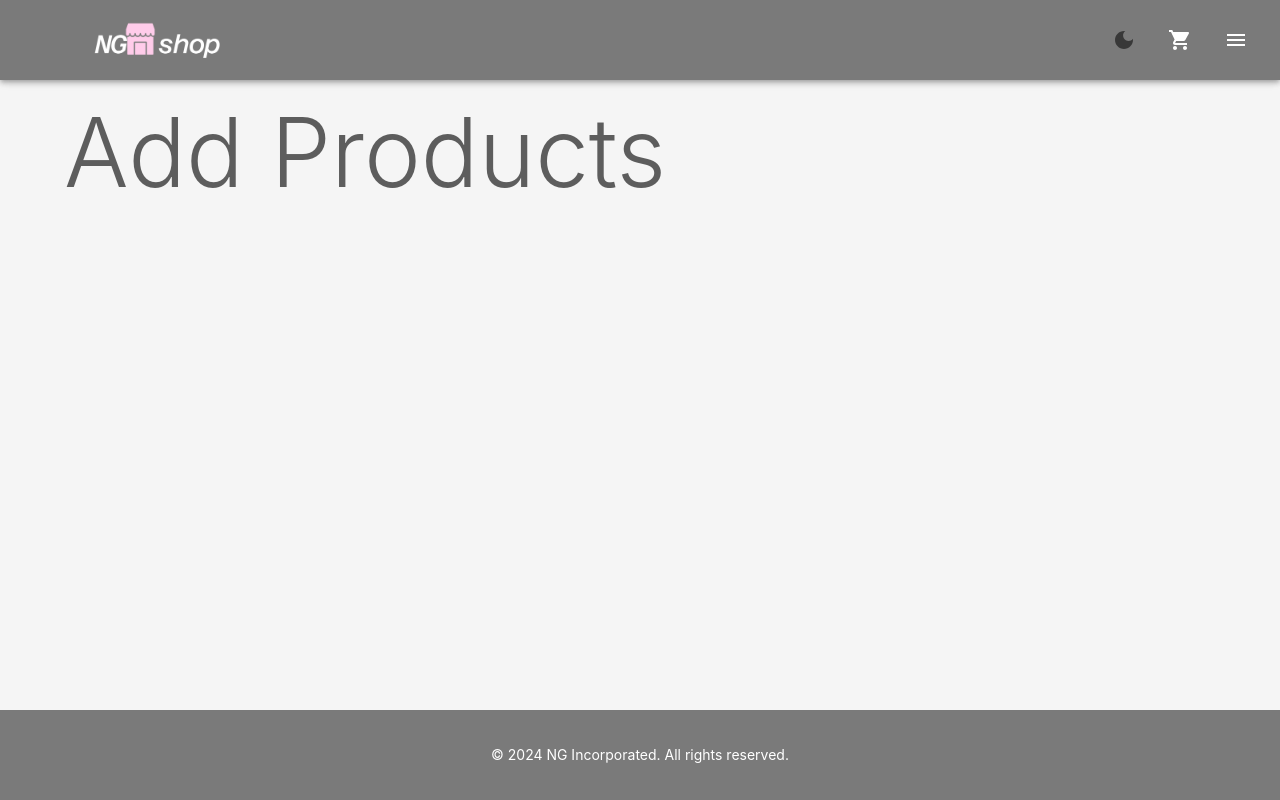
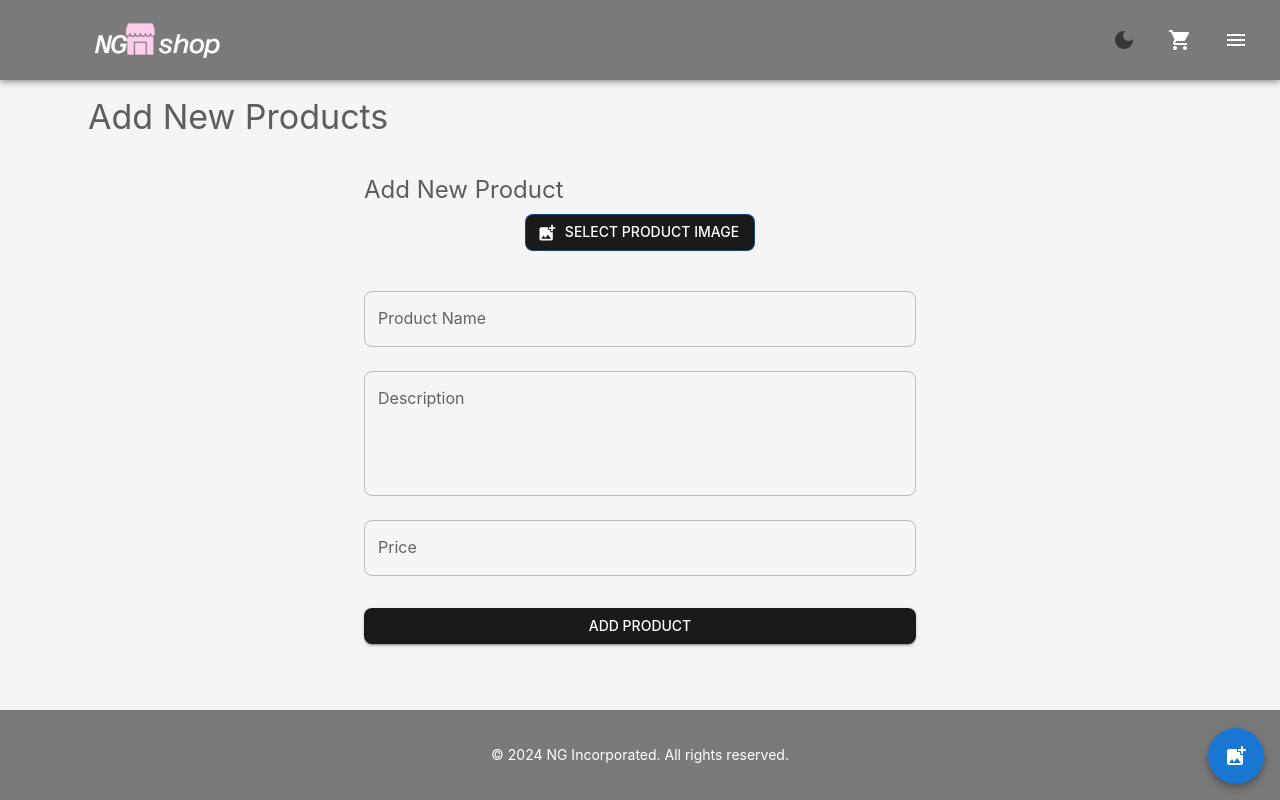
Before and after one commit to enxhisheta/myNGShop, a React (Vite) app: page /add-products in a window 1280 px wide. Built offline with nearby package versions, Linux system fonts and the light colour scheme.

Commit message:
added AddProductsForm

```diff
--- a/src/UI/AddProductsForm.tsx
+++ b/src/UI/AddProductsForm.tsx
@@ -0,0 +1,132 @@
+import { useState } from "react";
+import { useForm } from "react-hook-form";
+import { Box, TextField, Button, Typography, Fab } from "@mui/material";
+import AddPhotoAlternateIcon from "@mui/icons-material/AddPhotoAlternate";
+import { Product } from "../types/types";
+import useProducts from "../hooks/useProducts";
+
+const AddProductsForm = () => {
+  const { products } = useProducts();
+  const {
+    register,
+    handleSubmit,
+    formState: { errors },
+    reset,
+    setValue,
+  } = useForm<Omit<Product, "id">>();
+  const [selectedImage, setSelectedImage] = useState<string | null>(null);
+
+  const handleImageSelect = (event: React.ChangeEvent<HTMLInputElement>) => {
+    const file = event.target.files?.[0];
+    if (file) {
+      const reader = new FileReader();
+      reader.onloadend = () => {
+        const imageUrl = reader.result as string;
+        setSelectedImage(imageUrl);
+        setValue("imageSrc", imageUrl);
+      };
+      reader.readAsDataURL(file);
+    }
+  };
+
+  const onSubmit = (data: Omit<Product, "id">) => {
+    const newProduct = {
+      ...data,
+      id: products ? Math.max(...products.map((p) => p.id)) + 1 : 1,
+      price: Number(data.price),
+    };
+
+    console.log("New product:", newProduct);
+    reset();
+    setSelectedImage(null);
+  };
+
+  return (
+    <Box
+      component="form"
+      onSubmit={handleSubmit(onSubmit)}
+      sx={{ maxWidth: 600, mx: "auto", p: 3 }}
+    >
+      <Typography variant="h5" gutterBottom>
+        Add New Product
+      </Typography>
+
+      <input
+        type="file"
+        accept="image/*"
+        id="image-upload"
+        hidden
+        onChange={handleImageSelect}
+      />
+
+      <Box sx={{ mb: 3, display: "flex", justifyContent: "center" }}>
+        {selectedImage ? (
+          <Box sx={{ position: "relative", width: "100%", maxWidth: 300 }}>
+            <img
+              src={selectedImage}
+              alt="Selected"
+              style={{ width: "100%", height: "auto", borderRadius: "8px" }}
+            />
+          </Box>
+        ) : (
+          <Button
+            variant="outlined"
+            component="label"
+            htmlFor="image-upload"
+            startIcon={<AddPhotoAlternateIcon />}
+          >
+            Select Product Image
+          </Button>
+        )}
+      </Box>
+
+      <TextField
+        fullWidth
+        label="Product Name"
+        {...register("name", { required: "Name is required" })}
+        error={!!errors.name}
+        helperText={errors.name?.message}
+        margin="normal"
+      />
+
+      <TextField
+        fullWidth
+        label="Description"
+        multiline
+        rows={4}
+        {...register("description", { required: "Description is required" })}
+        error={!!errors.description}
+        helperText={errors.description?.message}
+        margin="normal"
+      />
+
+      <TextField
+        fullWidth
+        label="Price"
+        type="number"
+        {...register("price", {
+          required: "Price is required",
+          min: { value: 0, message: "Price must be positive" },
+        })}
+        error={!!errors.price}
+        helperText={errors.price?.message}
+        margin="normal"
+      />
+
+      <Button type="submit" variant="contained" fullWidth sx={{ mt: 3 }}>
+        Add Product
+      </Button>
+
+      <Fab
+        color="primary"
+        component="label"
+        htmlFor="image-upload"
+        sx={{ position: "fixed", bottom: 16, right: 16 }}
+      >
+        <AddPhotoAlternateIcon />
+      </Fab>
+    </Box>
+  );
+};
+
+export default AddProductsForm;
--- a/src/pages/AddProductsPage.tsx
+++ b/src/pages/AddProductsPage.tsx
@@ -1,7 +1,15 @@
-import { Typography } from "@mui/material";
+import { Container, Typography } from "@mui/material";
+import AddProductsForm from "../UI/AddProductsForm";
 
 const AddProductsPage: React.FC = () => {
-  return <Typography variant="h1"> Add Products</Typography>;
+  return (
+    <Container>
+      <Typography variant="h4" gutterBottom>
+        Add New Products
+      </Typography>
+      <AddProductsForm />
+    </Container>
+  );
 };
 
 export default AddProductsPage;
```
